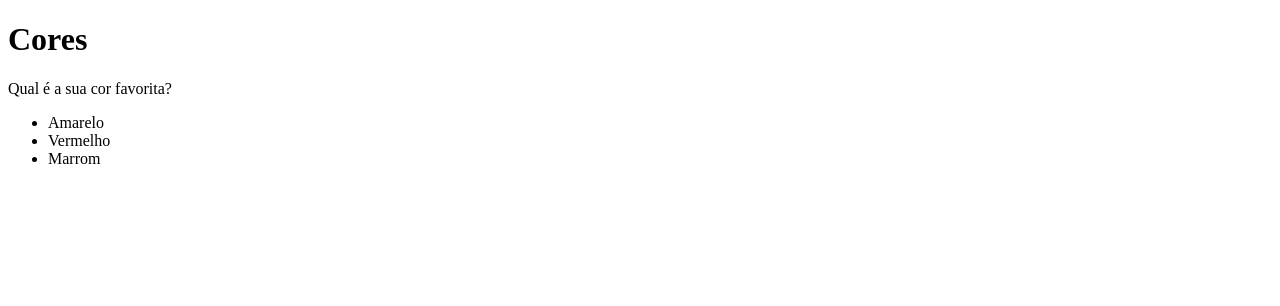
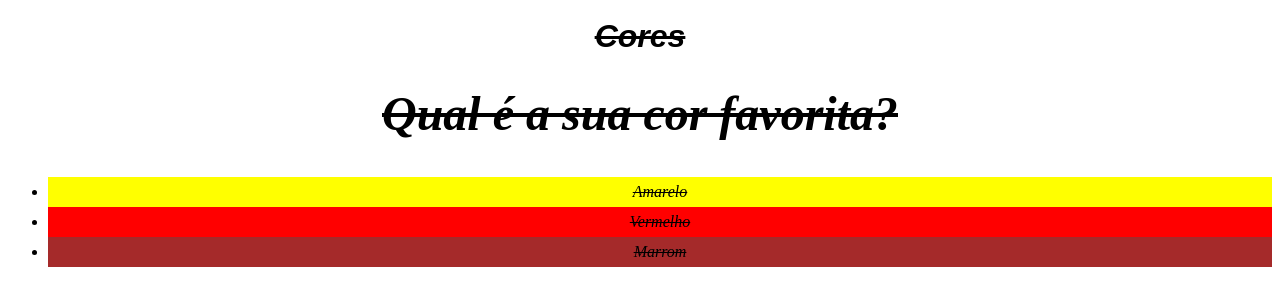
Before and after one commit to matheusDom1/trybe-exercicios, a plain HTML site: page Fundamentos/secao-02-introducao-a-html-e-css/dia-02-html-e-css-primeiros-passos-em-css/index2.html in a window 1280 px wide. Drawn offline with Linux system fonts and the light colour scheme.

Commit message:
Aprendendo a estilizar

```diff
--- a/Fundamentos/secao-02-introducao-a-html-e-css/dia-02-html-e-css-primeiros-passos-em-css/index2.html
+++ b/Fundamentos/secao-02-introducao-a-html-e-css/dia-02-html-e-css-primeiros-passos-em-css/index2.html
@@ -3,15 +3,41 @@
   <head>
     <meta charset="UTF-8">
     <title>HTML</title>
-    <style></style>
+    <style>
+        h1 {
+            font-family: sans-serif;
+        }
+        p {
+            font-weight: 600;
+            font-size: 3em;
+        }
+        body {
+            font-size: 16px;
+            font-style: italic;
+            text-align: center;
+            line-height: 30px;
+            text-decoration:line-through;
+
+        }
+        #yellow {
+            background-color: yellow;
+        }
+        #red {
+            background-color: red;
+        }
+        #brown {
+            background-color: brown;
+        }
+
+    </style>
   </head>
   <body>
     <h1>Cores</h1>
     <p>Qual é a sua cor favorita?</p>
     <ul>
-      <li>Amarelo</li>
-      <li>Vermelho</li>
-      <li>Marrom</li>
+      <li id="yellow">Amarelo</li>
+      <li id="red">Vermelho</li>
+      <li id="brown">Marrom</li>
     </ul>
   </body>
 </html>
```
